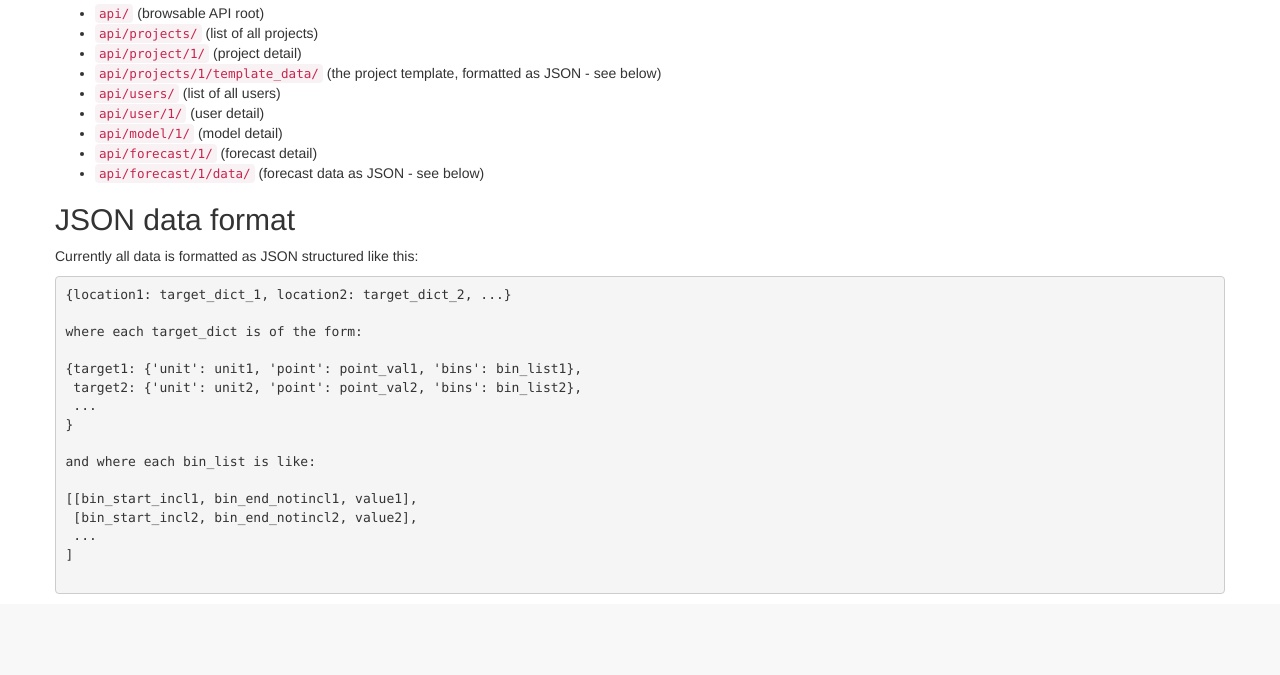
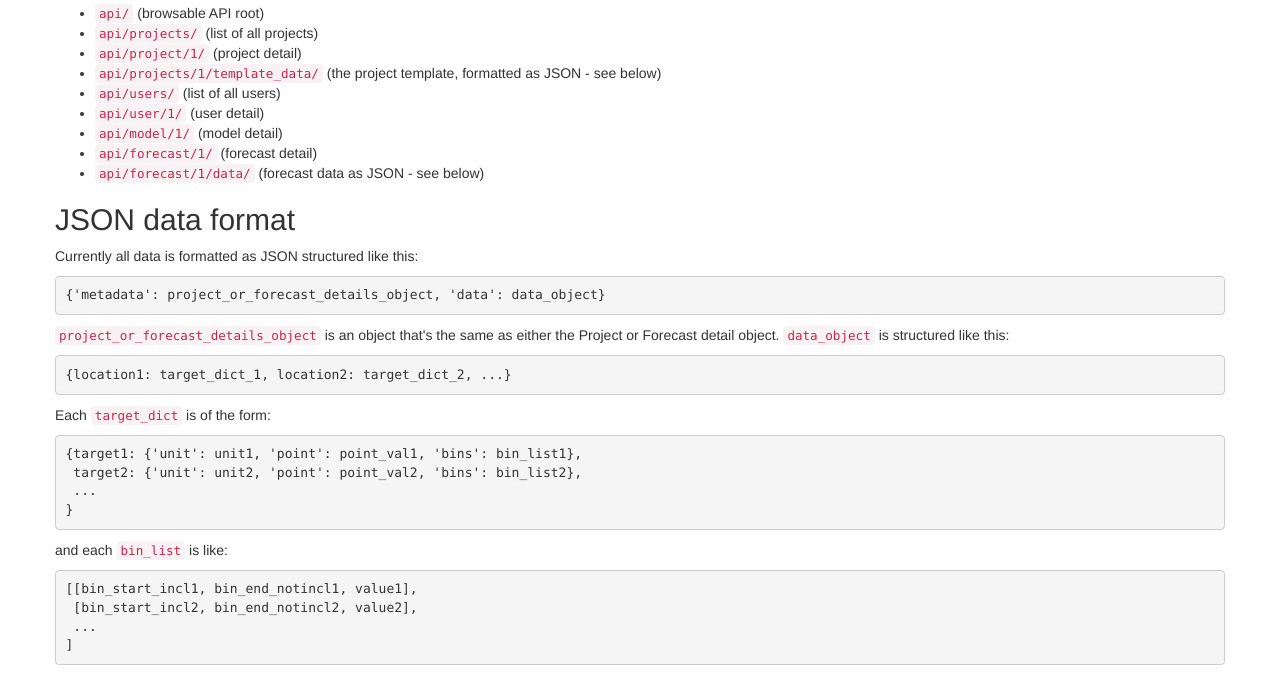
Before and after one commit to reichlab/forecast-repository, a Django app: page /docs in a window 1280 px wide. Shown: the part 433-1108 px from the top of the page. Before the commit the page ends 1027 px from the top, so only its background shows below. Run offline with Django 3.2, Linux system fonts and the light colour scheme; some libraries are stand-ins or nearby versions.

Commit message:
changed json export format to include metadata

```diff
--- a/forecast_app/templates/documentation.html
+++ b/forecast_app/templates/documentation.html
@@ -49,22 +49,24 @@
     <h2 id="rest_api">JSON data format</h2>
 
     <p>Currently all data is formatted as JSON structured like this:</p>
-    <pre>
-{location1: target_dict_1, location2: target_dict_2, ...}
+<pre>{'metadata': project_or_forecast_details_object, 'data': data_object}</pre>
 
-where each target_dict is of the form:
+    <p><code>project_or_forecast_details_object</code> is an object that's the same as either the Project or Forecast
+        detail object. <code>data_object</code> is structured like this:</p>
+<pre>{location1: target_dict_1, location2: target_dict_2, ...}</pre>
 
+    <p>Each <code>target_dict</code> is of the form:</p>
+<pre>
 {target1: {'unit': unit1, 'point': point_val1, 'bins': bin_list1},
  target2: {'unit': unit2, 'point': point_val2, 'bins': bin_list2},
  ...
-}
+}</pre>
 
-and where each bin_list is like:
-
+    <p>and each <code>bin_list</code> is like:</p>
+<pre>
 [[bin_start_incl1, bin_end_notincl1, value1],
  [bin_start_incl2, bin_end_notincl2, value2],
  ...
-]
-    </pre>
+]</pre>
 
 {% endblock %}
--- a/forecast_app/views.py
+++ b/forecast_app/views.py
@@ -356,7 +356,8 @@ def download_json_for_model_with_cdc_data(request, model_with_cdc_data_pk, **kwa
         model_with_cdc_data_pk refers to
     :return: response for the JSON version of the passed ModelWithCDCData's data
     """
-    if kwargs['type'] == 'project':
+    is_project = kwargs['type'] == 'project'
+    if is_project:
         model_with_cdc_data_class = Project
     elif kwargs['type'] == 'forecast':
         model_with_cdc_data_class = Forecast
@@ -364,15 +365,17 @@ def download_json_for_model_with_cdc_data(request, model_with_cdc_data_pk, **kwa
         raise RuntimeError("invalid kwargs: {}".format(kwargs))
 
     model_with_cdc_data = get_object_or_404(model_with_cdc_data_class, pk=model_with_cdc_data_pk)
-    project = model_with_cdc_data if model_with_cdc_data_class == Project \
-        else model_with_cdc_data.forecast_model.project
+    project = model_with_cdc_data if is_project else model_with_cdc_data.forecast_model.project
     if not project.is_user_allowed_to_view(request.user):
         return HttpResponseForbidden()
 
-    location_target_dict = model_with_cdc_data.get_location_target_dict()
-    response = JsonResponse(location_target_dict)
-    response['Content-Disposition'] = 'attachment; filename="{csv_filename}.json"'.format(
-        csv_filename=model_with_cdc_data.csv_filename)
+    from forecast_app.serializers import ProjectSerializer, ForecastSerializer  # avoid circular imports
+    serializer_class = ProjectSerializer if is_project else ForecastSerializer
+    serializer = serializer_class(model_with_cdc_data, context={'request': request})
+    response = JsonResponse({'metadata': (serializer.data),
+                             'data': (project.get_location_target_dict())})
+    response['Content-Disposition'] = 'attachment; filename="{csv_filename}.json"' \
+        .format(csv_filename=model_with_cdc_data.csv_filename)
     return response
 
 
```
Also changed, not shown: forecast_app/api_views.py (+8 -6 lines), forecast_app/tests/test_views_and_rest_api.py (+34 -8 lines).
